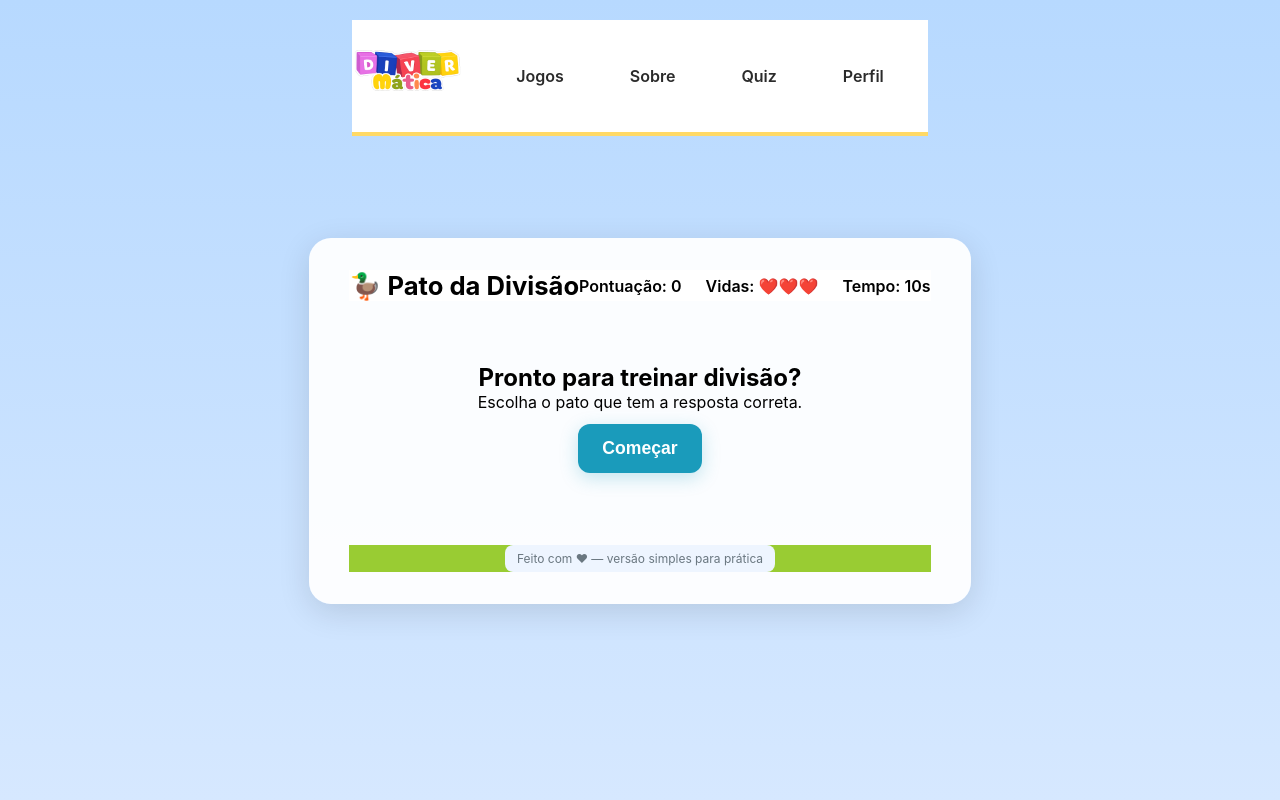
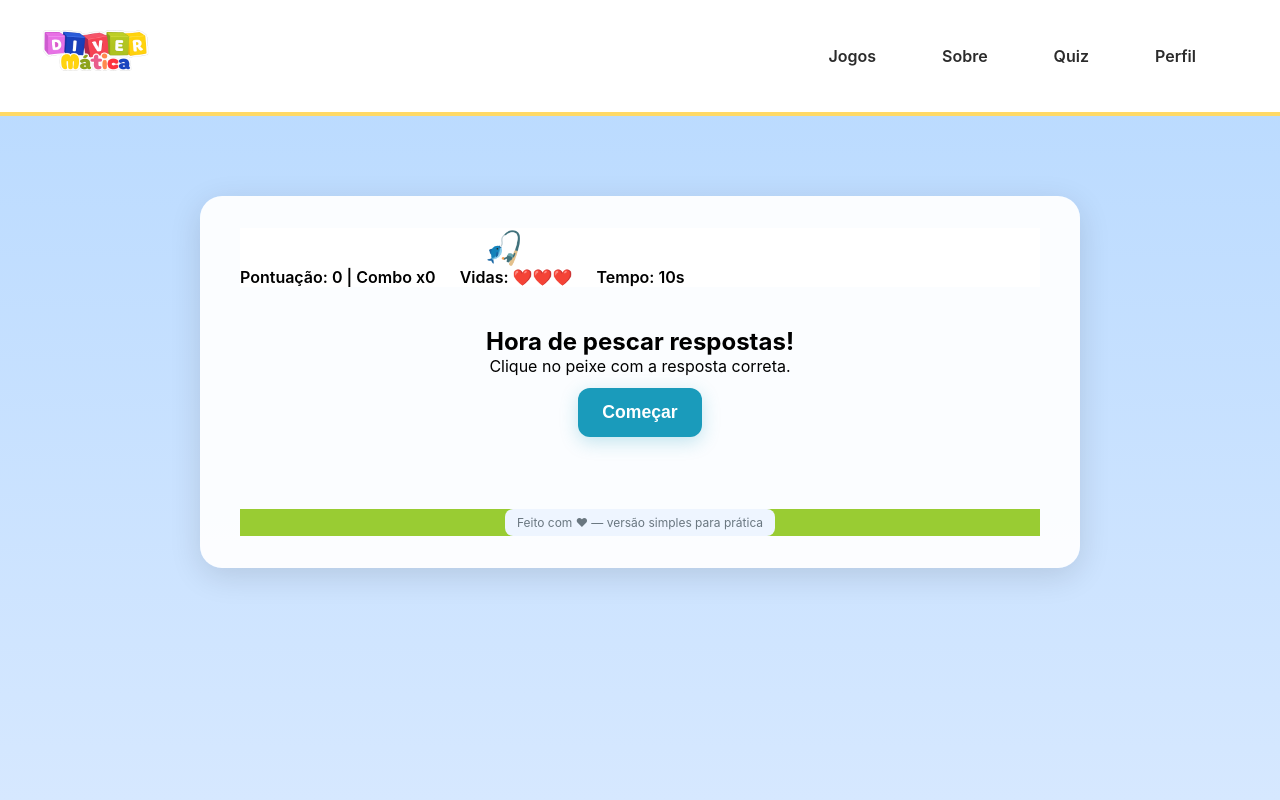
Before and after one commit to Ritaaissac/Divermatica, a Flask app: page /jogo-divisao in a window 1280 px wide. Run offline with Flask 3, Linux system fonts and the light colour scheme.

Commit message:
atualização na página de jogos e no jogo da divisão

```diff
--- a/controllers/main_controller.py
+++ b/controllers/main_controller.py
@@ -62,7 +62,12 @@ def init_app(app):
     )
 
 
-    def jogo_arraste():
-        return render_template('jogo_arraste.html')
+    def jogo_adicao():
+        return render_template('jogo_adicao.html')
 
-    app.add_url_rule('/jogo-arraste', endpoint='jogo_arraste', view_func=jogo_arraste, methods=['GET'])
+    app.add_url_rule('/jogo-adicao', endpoint='jogo_adicao', view_func=jogo_adicao, methods=['GET'])
+
+    def jogo_subtracao():
+        return render_template('jogo_subtracao.html')
+
+    app.add_url_rule('/jogo-subtracao', endpoint='jogo_subtracao', view_func=jogo_subtracao, methods=['GET'])
--- a/static/css/pato.css
+++ b/static/css/pato.css
@@ -1,5 +1,4 @@
 :root{
-  --bg: linear-gradient(180deg,#bde0fe,#e6f0ff);
   --card: #ffffffdd;
   --accent: #1b9aaa;
   --accent-light: #c7f3ff;
@@ -12,15 +11,8 @@
 }
 
 *{ box-sizing:border-box; }
-html,body{ height:100%; margin:0; }
+html,body{  height:100%; margin:0; }
 
-body{
-  background:var(--bg);
-  display:flex;
-  align-items:center;
-  justify-content:center;
-  padding:20px;
-}
 
 .container{
   width:100%;
@@ -37,21 +29,6 @@ body{
   to{ opacity:1; transform:translateY(0); }
 }
 
-header{
-  display:flex;
-  justify-content:space-between;
-  align-items:center;
-  margin-bottom:18px;
-}
-
-header h1{
-  color: black;
-  margin:0;
-  font-size:1.5rem;
-  display:flex;
-  align-items:center;
-  gap:10px;
-}
 
 .hud{
   display:flex;
@@ -208,22 +185,7 @@ html, body {
   to { opacity: 1; transform: translateY(0); }
 }
 
-/* ===== HEADER ===== */
-header {
-  display: flex;
-  justify-content: space-between;
-  align-items: center;
-  margin-bottom: 22px;
-}
 
-header h1 {
-  font-size: 1.6rem;
-  font-weight: 700;
-  display: flex;
-  align-items: center;
-  gap: 10px;
-  white-space: nowrap;
-}
 
 .hud {
   display: flex;
--- a/static/js/pato.js
+++ b/static/js/pato.js
@@ -123,10 +123,12 @@
       btn.className = 'duck';
       btn.dataset.value = num;
       btn.innerHTML = `
-        <div class="duck-emoji">🦆</div>
         <div class="num">${num}</div>
       `;
       btn.addEventListener('click', onDuckClick);
+      btn.style.top = Math.random()*240 + 40 + "px";
+      btn.style.left = Math.random()*600 + 20 + "px";
+
       ducksEl.appendChild(btn);
     });
 
@@ -187,4 +189,19 @@
   startBtn.addEventListener('click', startGame);
   restartBtn.addEventListener('click', startGame);
 
+
+  document.addEventListener("mousemove",(e)=>{
+
+  const rod=document.querySelector(".rod");
+  if(!rod) return;
+
+  const lake=document.querySelector(".lake");
+  const rect=lake.getBoundingClientRect();
+
+  const x=e.clientX-rect.left;
+
+  rod.style.left=x+"px";
+
+  });
+
 })();
--- a/templates/jogo_arraste.html
+++ b/templates/jogo_adicao.html
@@ -3,8 +3,8 @@
 {% block title %}Jogo de Adição - Divermatica{% endblock %}
 
 {% block content %}
-<link rel="stylesheet" href="{{ url_for('static', filename='css/arraste.css') }}">
-<script src="{{ url_for('static', filename='js/arraste.js') }}" defer></script>
+<link rel="stylesheet" href="{{ url_for('static', filename='css/adicao.css') }}">
+<script src="{{ url_for('static', filename='js/adicao.js') }}" defer></script>
 
 <div class="jogo-area">
     <h1 class="titulo-jogo">Arraste o número certo para completar a soma</h1>
--- a/templates/jogo_divisao.html
+++ b/templates/jogo_divisao.html
@@ -6,9 +6,9 @@
 <main class="container">
 
 <header>
-    <h1>🦆 Pato da Divisão</h1>
+  <h1>🎣 Pesca da Divisão</h1>
   <div class="hud">
-      <div id="score">Pontuação: 0</div>
+    <div id="score">Pontuação: 0 | Combo x0</div>
     <div id="lives">Vidas: ❤️❤️❤️</div>
     <div id="timer">Tempo: 10s</div>
   </div>
@@ -16,27 +16,44 @@
 
 <!-- Tela inicial -->
 <section id="start-screen" class="overlay">
-    <h2>Pronto para treinar divisão?</h2>
-    <p>Escolha o pato que tem a resposta correta.</p>
+  <h2>Hora de pescar respostas!</h2>
+  <p>Clique no peixe com a resposta correta.</p>
   <button id="start-btn" class="big">Começar</button>
 </section>
 
 <!-- Jogo -->
 <section id="game" class="game hidden">
+
   <div class="question-box">
     <div id="question" class="question">12 ÷ 3 = ?</div>
   </div>
 
-    <div id="ducks" class="ducks">
-      <!-- Opções criadas pelo JS -->
+  <div class="lake">
+
+    <div class="rod">
+      🎣
+      <div class="line"></div>
     </div>
+
+    <div id="ducks" class="fish-area"></div>
+
+    <div class="bucket">
+      🪣
+      <div id="bucket-count">0</div>
+    </div>
+
+      <!-- peixes criados pelo JS -->
+    </div>
+
+  </div>
+
 </section>
 
-  <!-- Tela de fim -->
+<!-- Tela final -->
 <section id="game-over" class="overlay hidden">
-    <h2>Fim de jogo</h2>
+  <h2>Fim da pescaria!</h2>
   <p id="final-score">Sua pontuação: 0</p>
-    <button id="restart-btn" class="big">Jogar novamente</button>
+  <button id="restart-btn" class="big">Pescar novamente</button>
 </section>
 
 <footer>
@@ -45,10 +62,7 @@
 
 </main>
 
-<!-- CSS -->
 <link rel="stylesheet" href="{{ url_for('static', filename='/css/pato.css') }}">
-
-<!-- JS -->
 <script src="{{ url_for('static', filename='/js/pato.js') }}"></script>
 
 {% endblock %}
```
Also changed, not shown: other parts of static/css/pato.css (+83 -0 lines), static/css/styles.css (+99 -1 lines), templates/index.html (+2 -5 lines), templates/jogos.html (+6 -1 lines), static/css/adicao.css (renamed from static/css/arraste.css), static/js/adicao.js (renamed from static/js/arraste.js), templates/jogo_subtracao.html (renamed from templates/jogo_subtração.html). Lines whose indentation alone changed are shown as unchanged.
